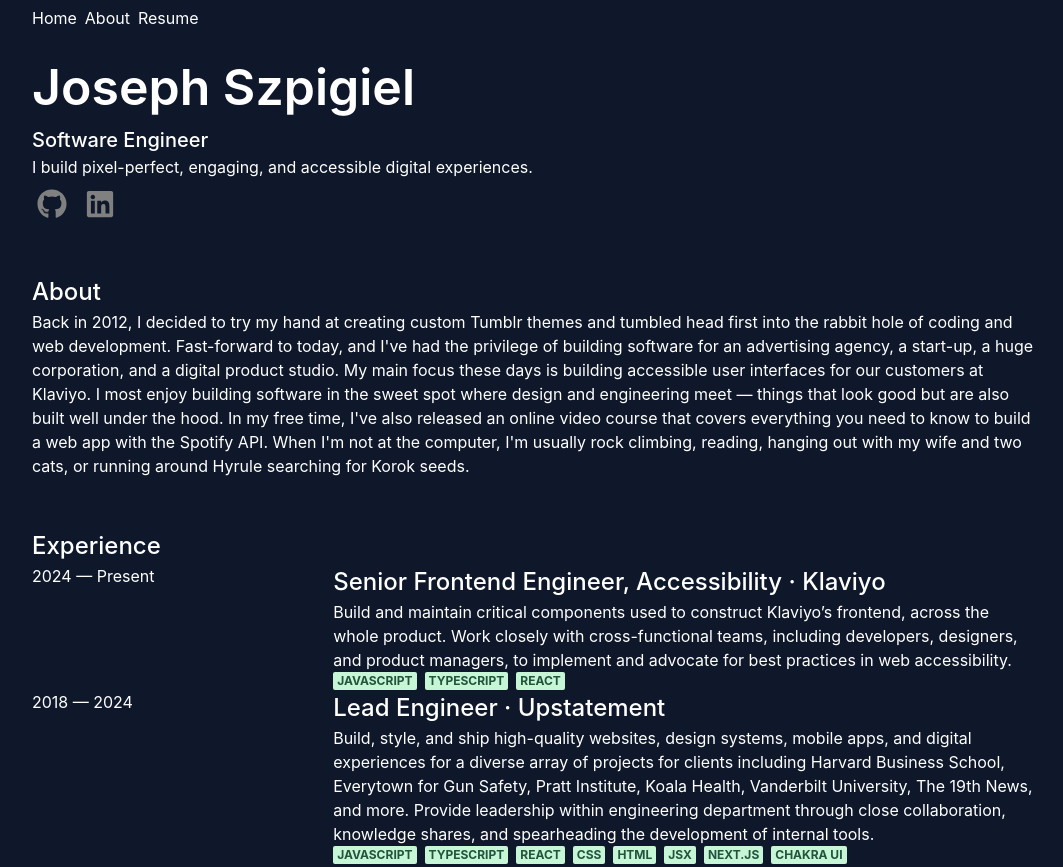
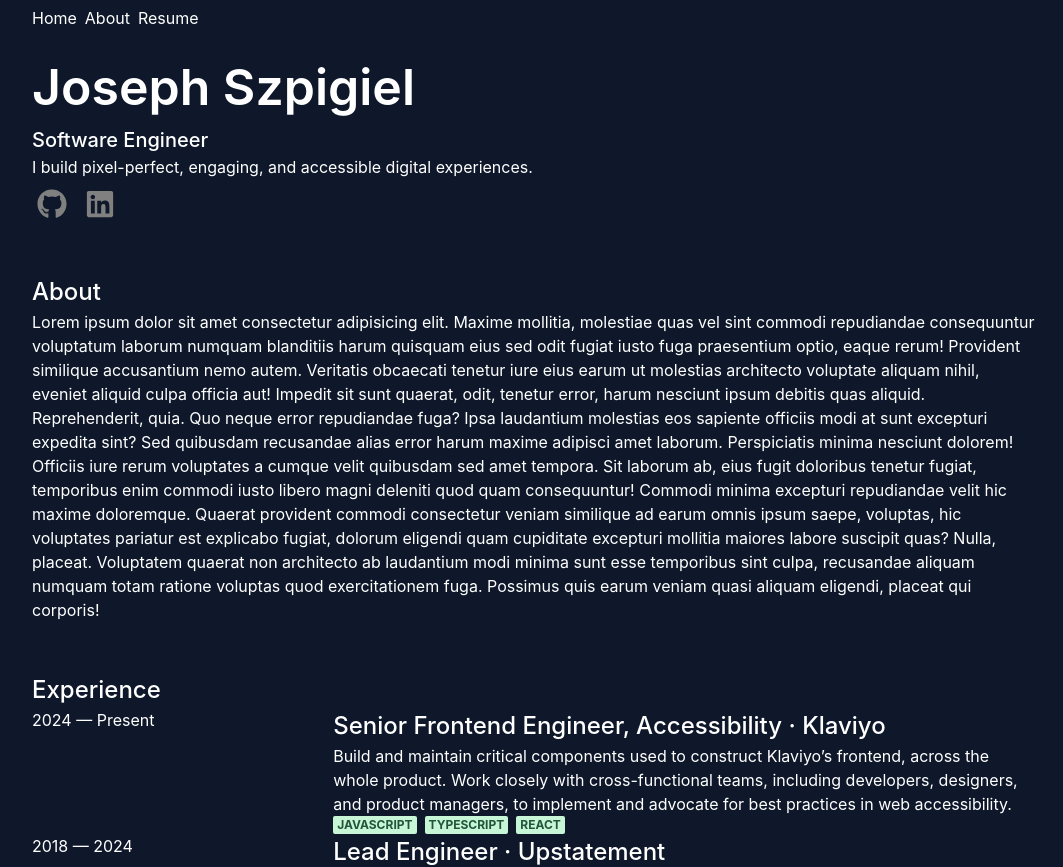
Before and after one commit to JosephSzpigiel/portfolio-site-nextjs, a Next.js app: page / in a window 1280 px wide. Shown: the top 867 px of the page, without its empty margins (106-1169 px from the left). Built offline with nearby package versions, Linux system fonts and the light colour scheme.

Commit message:
Type fixes

```diff
--- a/src/components/home/About.tsx
+++ b/src/components/home/About.tsx
@@ -11,7 +11,27 @@
             About
         </Text>
         <Text>
-            Back in 2012, I decided to try my hand at creating custom Tumblr themes and tumbled head first into the rabbit hole of coding and web development. Fast-forward to today, and I've had the privilege of building software for an advertising agency, a start-up, a huge corporation, and a digital product studio. My main focus these days is building accessible user interfaces for our customers at Klaviyo. I most enjoy building software in the sweet spot where design and engineering meet — things that look good but are also built well under the hood. In my free time, I've also released an online video course that covers everything you need to know to build a web app with the Spotify API. When I'm not at the computer, I'm usually rock climbing, reading, hanging out with my wife and two cats, or running around Hyrule searching for Korok seeds.
+            Lorem ipsum dolor sit amet consectetur adipisicing elit. Maxime mollitia,
+            molestiae quas vel sint commodi repudiandae consequuntur voluptatum laborum
+            numquam blanditiis harum quisquam eius sed odit fugiat iusto fuga praesentium
+            optio, eaque rerum! Provident similique accusantium nemo autem. Veritatis
+            obcaecati tenetur iure eius earum ut molestias architecto voluptate aliquam
+            nihil, eveniet aliquid culpa officia aut! Impedit sit sunt quaerat, odit,
+            tenetur error, harum nesciunt ipsum debitis quas aliquid. Reprehenderit,
+            quia. Quo neque error repudiandae fuga? Ipsa laudantium molestias eos
+            sapiente officiis modi at sunt excepturi expedita sint? Sed quibusdam
+            recusandae alias error harum maxime adipisci amet laborum. Perspiciatis
+            minima nesciunt dolorem! Officiis iure rerum voluptates a cumque velit
+            quibusdam sed amet tempora. Sit laborum ab, eius fugit doloribus tenetur
+            fugiat, temporibus enim commodi iusto libero magni deleniti quod quam
+            consequuntur! Commodi minima excepturi repudiandae velit hic maxime
+            doloremque. Quaerat provident commodi consectetur veniam similique ad
+            earum omnis ipsum saepe, voluptas, hic voluptates pariatur est explicabo
+            fugiat, dolorum eligendi quam cupiditate excepturi mollitia maiores labore
+            suscipit quas? Nulla, placeat. Voluptatem quaerat non architecto ab laudantium
+            modi minima sunt esse temporibus sint culpa, recusandae aliquam numquam
+            totam ratione voluptas quod exercitationem fuga. Possimus quis earum veniam
+            quasi aliquam eligendi, placeat qui corporis!
         </Text>
     </Box>
   )
--- a/src/components/spotlight/Spotlight.tsx
+++ b/src/components/spotlight/Spotlight.tsx
@@ -4,7 +4,7 @@
 const Spotlight = () => {
   const [cursorPosition, setCursorPosition] = useState({ x: 0, y: 0 });
 
-  const handleMouseMove = (event: { clientX: any; clientY: any; }) => {
+  const handleMouseMove = (event: { clientX: number; clientY: number; }) => {
     setCursorPosition({ x: event.clientX, y: event.clientY });
   };
 
```
